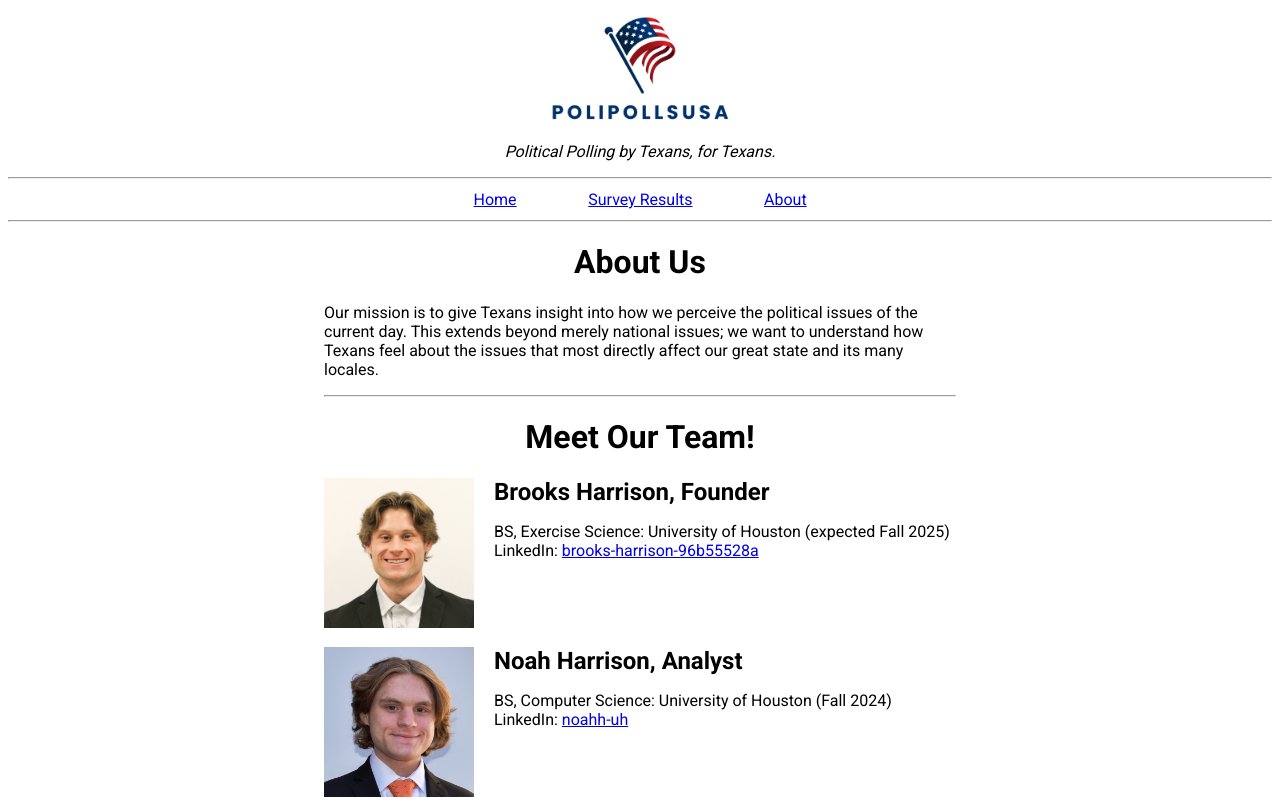
After one commit to noahhhtx/PoliPollsUSA, a Flask app: page /about in a window 1280 px wide. The commit adds this page. Run offline with Flask 3, Linux system fonts and the light colour scheme.

Commit message:
updated more things

```diff
--- a/main.py
+++ b/main.py
@@ -12,22 +12,34 @@ app = Flask(__name__)
 def home():
     return render_template("home.html")
 
+@app.route("/about")
+def about():
+    return render_template("about.html")
+
 @app.route("/query", methods =["GET", "POST"])
 def query():
     query_string = ""
-    if request.method == "POST": # assumes there was in fact an input
+    if request.method == "POST" or request.method == "GET": # assumes there was in fact an input
+        text_box = None
+        startdate = None
+        enddate = None
+        if request.method == "POST":
+            text_box = request.form.get("keyword")
+            startdate = request.form.get("startdate")
+            enddate = request.form.get("enddate")
+        else:
+            text_box = request.args.get('keyword')
+            startdate = request.args.get('startdate')
+            enddate = request.args.get('enddate')
         query_strings=[]
-        text_box = request.form.get("keyword")
         if text_box is not None and text_box != "":
             keywords = []
             for word in text_box.split(" "):
                 keywords.append("question LIKE " + "'%" + word + "%'")
             query_strings.append(" AND ".join(keywords))
-        startdate = request.form.get("startdate")
         if startdate is not None and startdate != "":
             startdate = ("".join([x for x in startdate.split("-")]))
             query_strings.append("date >= " + startdate)
-        enddate = request.form.get("enddate")
         if enddate is not None and enddate != "":
             enddate = ("".join([x for x in enddate.split("-")]))
             query_strings.append("date <= " + enddate)
@@ -67,7 +79,7 @@ def query():
         <body>'''
     output_html += render_template("header.html")
     output_html += '''
-        <h1>Previous Survey Results</h1>
+        <h1 style="text-align:center">Previous Survey Results</h1>
         <p style="text-align:center">Use this form to query previous survey results.</p>
         <form action="/query" method="post">
             <table id="query_table">
--- /dev/null
+++ b/templates/about.html
@@ -0,0 +1,39 @@
+<!DOCTYPE html>
+<html lang="en">
+<head>
+    <meta charset="UTF-8">
+    <title>About Us</title>
+     <link rel="stylesheet" type= "text/css" href={{ url_for('static', filename='home.css') }}>
+</head>
+<body>
+
+{% include 'header.html' %}
+
+<div style="width:50%; margin:0 auto;">
+    <h1 style="text-align:center;">About Us</h1>
+    <p>Our mission is to give Texans insight into how we perceive the political issues of the current day. This extends
+        beyond merely national issues; we want to understand how Texans feel about the issues that most directly affect
+        our great state and its many locales.
+    <hr>
+    <h1 style="text-align:center;">Meet Our Team!</h1>
+    <div style="height:150px;">
+        <img src="{{ url_for('static', filename='brooks.jpg') }}" style=" aspect-ratio:1/1; height:100%; float:left; padding-right:20px;">
+        <h2 style="display:inline;">Brooks Harrison, Founder</h2>
+        <ul style="list-style-type: none;">
+            <li>BS, Exercise Science: University of Houston (expected Fall 2025)</li>
+            <li>LinkedIn: <a href="https://www.linkedin.com/in/brooks-harrison-96b55528a">brooks-harrison-96b55528a</a></li>
+        </ul>
+    </div>
+    <br>
+    <div style="height:150px;">
+        <img src="{{ url_for('static', filename='noah.jpg') }}" style=" aspect-ratio:1/1; height:100%; float:left; padding-right:20px;">
+        <h2 style="display:inline;">Noah Harrison, Analyst</h2>
+        <ul style="list-style-type: none;">
+            <li>BS, Computer Science: University of Houston (Fall 2024)</li>
+            <li>LinkedIn: <a href="https://www.linkedin.com/in/noahh-uh/">noahh-uh</a></li>
+        </ul>
+    </div>
+</div>
+
+</body>
+</html>
--- a/templates/header.html
+++ b/templates/header.html
@@ -1,14 +1,14 @@
 <p align="center"><a href="/"><img src="{{ url_for('static', filename='polipollsusa_logo.png') }}" style=" width:180px; height:106px;"></a></p>
 <p align="center"><i>Political Polling by Texans, for Texans.</i></p>
 
-<hr class="rounded">
+<hr>
 
 <table style="width:30%;margin: 0px auto;text-align:center;">
     <tr>
         <td><a href="/">Home</a></td>
         <td><a href="/query">Survey Results</a></td>
-        <td>About</td>
+        <td><a href="/about">About</a></td>
     </tr>
 </table>
 
-<hr class="rounded">
+<hr>
```
Also changed, not shown: static/brooks.jpg (added), static/noah.jpg (added).
